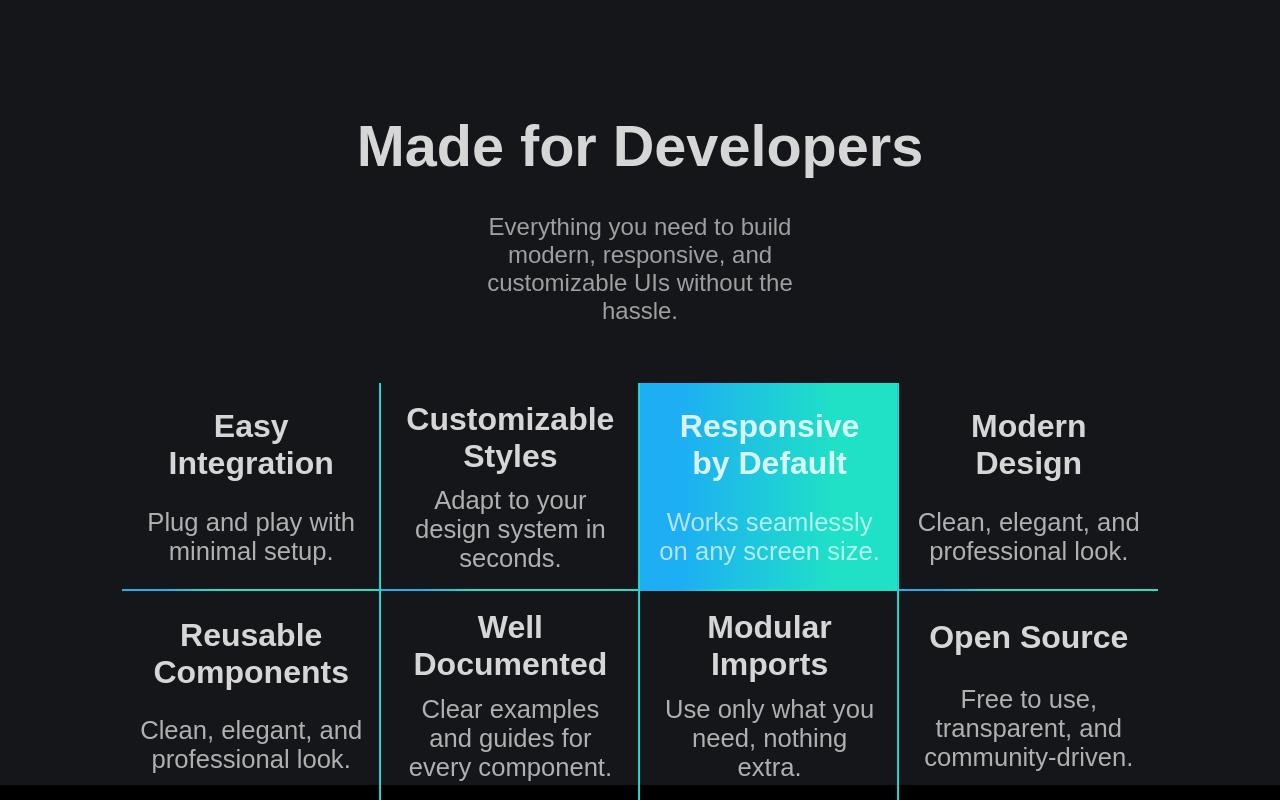
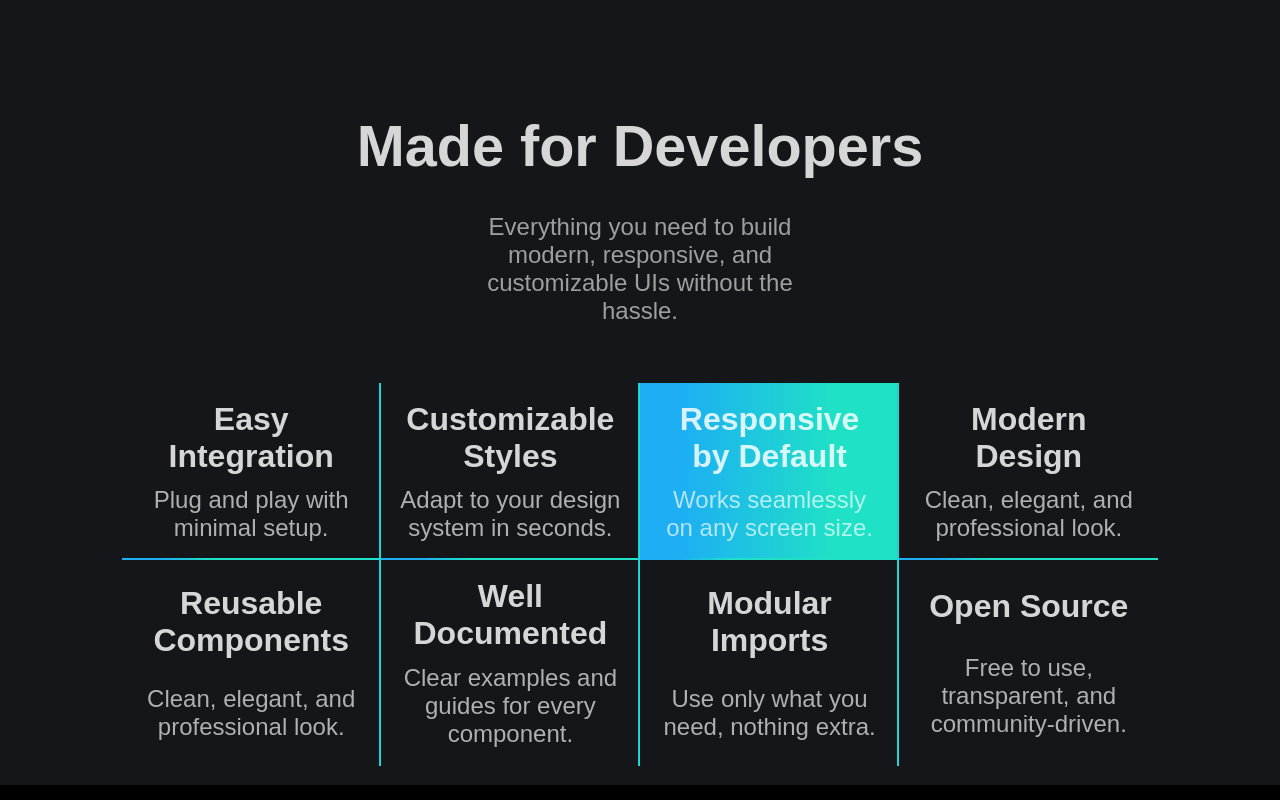
Before and after one commit to vitygo/Reactra-UI, a React (Vite) app: page / in a window 1280 px wide. Shown: the part 978-1778 px from the top of the page. Built offline with nearby package versions, Linux system fonts and the light colour scheme.

Commit message:
fix feature responsiveness

```diff
--- a/src/components/MainPage/Features/Features.css
+++ b/src/components/MainPage/Features/Features.css
@@ -166,7 +166,7 @@
 
 
     .feature__text{
-        font-size: 1.6rem;
+        font-size: 1.5rem;
 
     }
 
```
